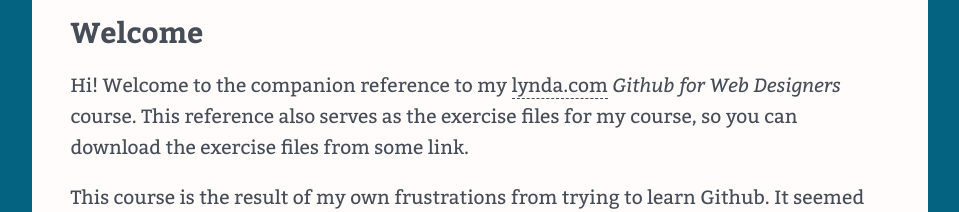
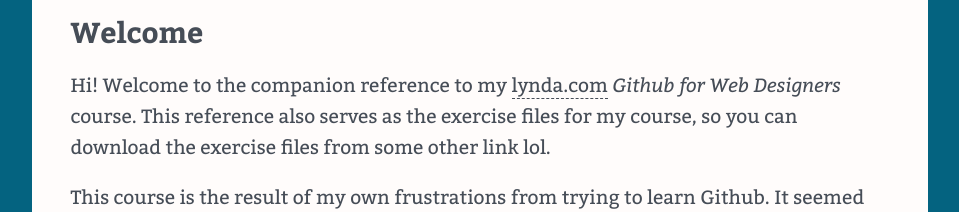
Before and after one commit to amlanlimaye/GitHub-for-web-designers, a plain HTML site: page index.html in a window 1280 px wide. Shown: the part 237-449 px from the top of the page, without its empty margins (160-1119 px from the left). Drawn offline with nearby package versions, Linux system fonts and the light colour scheme.

Commit message:
Updated index.html file in master branch so that it is identical with the same file in the gh-pages branch

```diff
--- a/index.html
+++ b/index.html
@@ -26,7 +26,7 @@
     </nav>
     <main>
     <h2>Welcome</h2>
-    <p>Hi! Welcome to the companion reference to my <a href="http://www.lynda.com" title="lynda.com">lynda.com</a> <em>Github for Web Designers</em> course. This reference also serves as the exercise files for my course, so you can download the exercise files from some link.</p>
+    <p>Hi! Welcome to the companion reference to my <a href="http://www.lynda.com" title="lynda.com">lynda.com</a> <em>Github for Web Designers</em> course. This reference also serves as the exercise files for my course, so you can download the exercise files from some other link lol.</p>
     <p>This course is the result of my own frustrations from trying to learn Github. It seemed like every tutorial I took, or article I read, assumed I was a developer and used terms and terminology that I just wasn't familiar with. Perhaps worse than that, because certain things were assumed it would often halt my learning process because I wouldn't understand how to fill in the blanks between steps. I decided to jump in headfirst, make lots of mistakes, and research things that as a designer I wasn't really that interested in. The result was that I learned Github the hard way, and I'm hoping my course means that you don't have to.</p>
     <h2>Stuff I learned</h2>
     <p>Whenever I learn something new I have those &quot;aha&rdquo; moments where I break through the murk into moments of clarity. In addition to the reference and glossary that you&rsquo;ll find here I wanted to list some of the concepts that I found really important when learning Github.</p>
```
